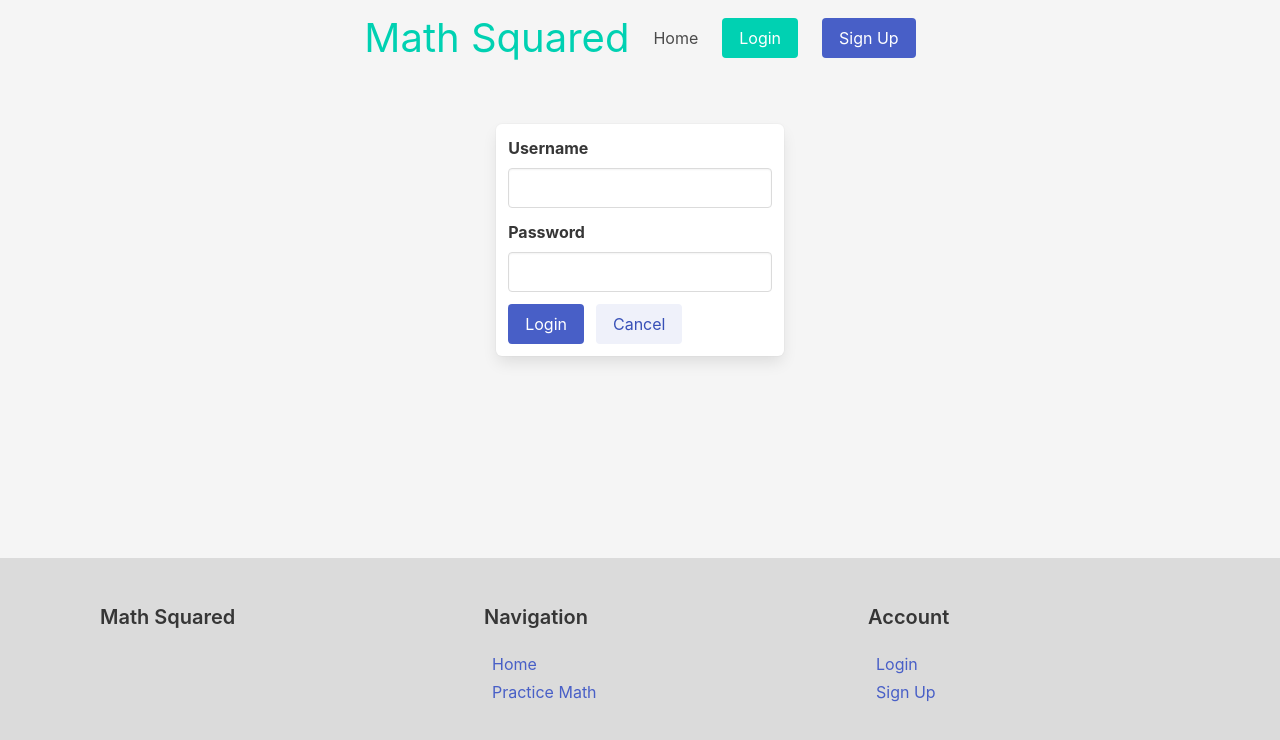
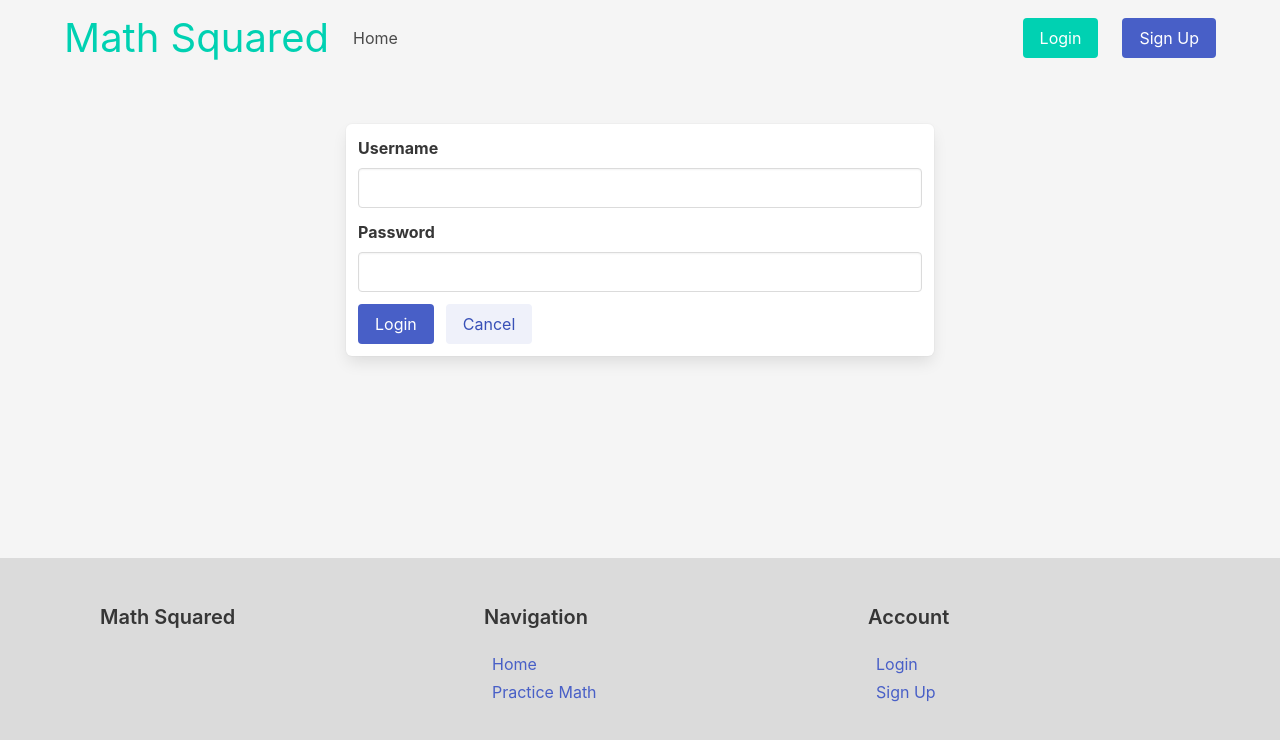
Before and after one commit to quentinikeno/Springboard-SEC-Capstone-2, a React (Create React App) app in the folder frontend/: page /auth/login in a window 1280 px wide. Shown: the top 740 px of the page. Built offline with nearby package versions, Linux system fonts and the light colour scheme; no server answers.

Commit message:
Set main.container width to 100%.

```diff
--- a/frontend/src/App.css
+++ b/frontend/src/App.css
@@ -1,4 +1,7 @@
 .App {
 	min-height: 100vh;
+}
+
+main.container {
 	width: 100%;
 }
--- a/frontend/src/App.js
+++ b/frontend/src/App.js
@@ -38,7 +38,7 @@ function App() {
 
 	return (
 		<div className="App is-flex is-flex-direction-column">
-			<div className="container">
+			<main className="container">
 				{loading ? (
 					<Loading />
 				) : (
@@ -48,7 +48,7 @@ function App() {
 						<AppRoutes />
 					</>
 				)}
-			</div>
+			</main>
 			<Footer />
 		</div>
 	);
```
